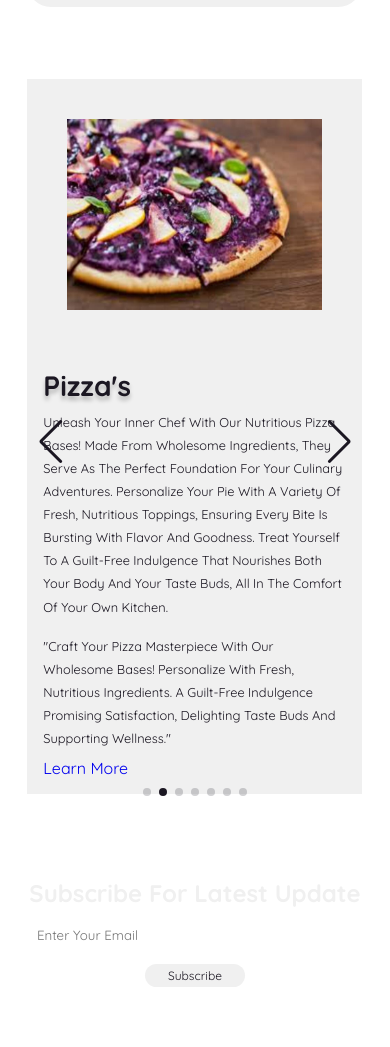
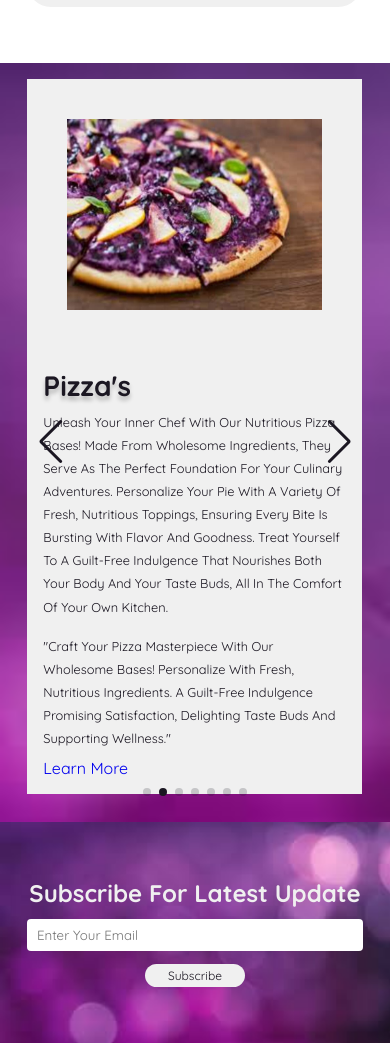
Before and after one commit to PratibhaSikheriya/Bakery-Website, a plain HTML site: page index.html in a window 390 px wide. Shown: the part 1903-2950 px from the top of the page. Drawn offline with nearby package versions, Linux system fonts and the light colour scheme.

Commit message:
fixed the path of files

```diff
--- a/style.css
+++ b/style.css
@@ -207,7 +207,7 @@ section{
 }
 
 .blogs{
-    background: url('New folder/images.jpeg') no-repeat;
+    background: url('assets/images.jpeg') no-repeat;
     background-size: cover;
     background-position: center center;
 }
@@ -251,7 +251,7 @@ section{
 }
 
 .newsletter{
-    background: url('New folder/images.jpeg') no-repeat;
+    background: url('assets/images.jpeg') no-repeat;
     background-size: cover;
     background-position: center center;
     background-attachment: fixed;
@@ -334,7 +334,7 @@ section{
 }
 
 .footer {
-    background: url('New folder/background-graphics-with-light-purple-white-black-gradients-use-designs-for-web-pages-apps-mobile-text-backgrounds-screens-wallpapers-decorations-and-art-design-elements-photo.jpg') no-repeat;
+    background: url('assets/background-graphics-with-light-purple-white-black-gradients-use-designs-for-web-pages-apps-mobile-text-backgrounds-screens-wallpapers-decorations-and-art-design-elements-photo.jpg') no-repeat;
     background-size: cover;
     background-position: center center;
 }
```
